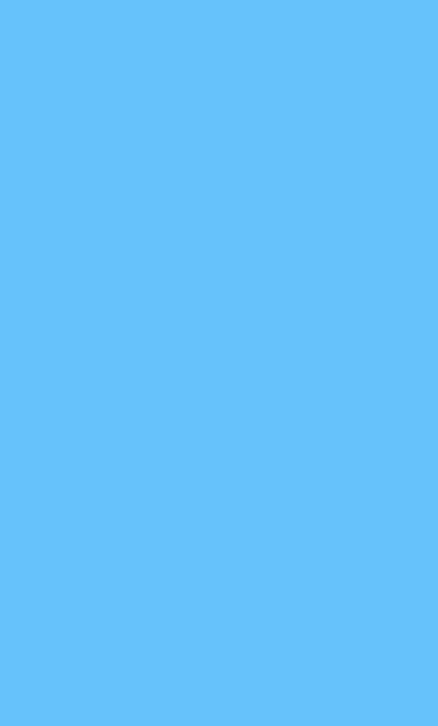
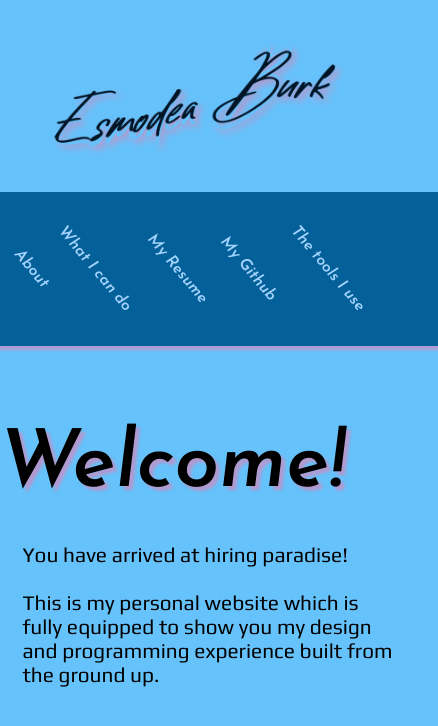
Before and after one commit to esmodea/MyPortfolio, a React (Create React App) app in the folder portfolio-fe/: page /about in a window 390 px wide. Before the commit this address had no page. Shown: the top 726 px of the page, 438 px wide, since content can reach past the window. Built offline with nearby package versions, Linux system fonts and the light colour scheme.

Commit message:
Completed welcome article and stylings, reconfigured NavBar functionality for mobile ease of access

```diff
--- a/portfolio-fe/src/App.css
+++ b/portfolio-fe/src/App.css
@@ -1,11 +1,20 @@
 @import url('https://fonts.googleapis.com/css2?family=Josefin+Sans:ital,wght@1,600&family=Open+Sans:wght@300;400;500;600;700;800&family=Play:wght@400;700&family=Source+Code+Pro:wght@300;400&display=swap');
 
-* {
+.main-logo, .logo-container, .nav-link {
     transition: 0.5s;
 }
 
+.page-container{
+    width: 100vw;
+    height: max-content;
+    display: flex;
+    flex-direction: column;
+    justify-content: flex-start;
+    align-items: center;
+}
+
 .main-logo{
-    filter: drop-shadow(4px 4px 3px rgb(0 0 0 / 0.5));
+    filter: drop-shadow(4px 4px 3px rgb(251 116 166 / 0.5));
 }
 
 .logo-container{
@@ -30,7 +39,7 @@
 
 .logo-container.selected{
     background-color: #0690E6;
-    box-shadow: 4px 4px 5px rgb(0 0 0 / 0.5);
+    box-shadow: 4px 4px 5px rgb(251 116 166 / 0.5);
 }
 
 .logo-container.selected:hover{
@@ -41,7 +50,6 @@
 .nav{
     display: flex;
     width: 100vw;
-    transition: 0s;
     align-items: center;
 }
 
@@ -54,8 +62,7 @@
     height: fit-content;
     padding: .5rem 3rem .5rem 3rem;
     border-radius: 1.3rem 0rem 0rem 1.3rem;
-    transition: 0s;
-    box-shadow: 4px 4px 3px rgb(0 0 0 / 0.5);
+    box-shadow: 4px 4px 3px rgb(251 116 166 / 0.5);
 }
 
 .nav-link{
@@ -97,14 +104,41 @@
 .article-bg{
     background-image: url(./features/assets/logo-bg.svg);
     mask-image: url(./features/assets/logo-transparency.png);
-    filter: drop-shadow(4px 4px 3px rgb(0 0 0 / 0.5));
-    height: 563px;
-    width: 900px;
+    filter: drop-shadow(4px 4px 3px rgb(251 116 166 / 0.5));
+    height: 625px;
+    width: 1000px;
+}
+
+.welcome{
+    width: 100vw;
+    display: flex;
+    justify-content: space-between;
+}
+
+.welcome-title{
+    font-size: 10rem;
+    font-family: 'Josefin Sans', Tahoma, Verdana, sans-serif;
+    text-shadow: 4px 4px 3px rgb(251 116 166 / 0.5);
+    margin-left: 2vw;
+}
+
+.article-text{
+    font-size: 2rem;
+    width: 47rem;
+    margin-left: 4vw;
+    font-family: 'Play', 'Lucida Sans', 'Lucida Sans Regular', 'Lucida Grande', 'Lucida Sans Unicode', Geneva, Verdana, sans-serif;
 }
 
 @media screen and (max-width: 1525px) {
     .nav-link{
         font-size: x-large;
+    }
+    .article-text{
+        font-size: 1.5rem;
+    }
+    .welcome-title{
+        margin-top: 8rem;
+        font-size: 8rem;
     }
 }
 
@@ -113,13 +147,24 @@
         rotate: 30deg;
         margin-left: -5vw;
         margin-right: -5vw;
-        margin-top: 8.5vh;
-        margin-bottom: 8vh;
+        margin-top: 3rem;
+        margin-bottom: 3rem;
     }
     .link-container{
         height: max-content;
         align-items: top;
         border-radius: 5rem 0rem 0rem 5rem;
+    }
+    .article-text{
+        font-size: 1.3rem;
+        margin-top: -2rem;
+        width: 30rem;
+    }
+    .welcome-title{
+        font-size: 6rem;
+    }
+    .article-bg{
+        flex: 1 1 auto;
     }
 }
 
@@ -129,6 +174,7 @@
         transition: .1s;
     }
     .nav-link{
+        padding: .8rem .7rem;
         rotate: 30deg;
         margin-left: -2rem;
         margin-right: -2rem;
@@ -148,6 +194,31 @@
     .nav-link{
         rotate: 50deg;
         font-size: medium;
-        padding: 0rem .5rem;
+        transition: .2s;
+    }
+    .article-text{
+        width: 95vw;
+        padding: 1rem;
+    }
+    .welcome-title{
+        font-size: 5rem;
+    }
+    .welcome{
+        flex-direction: column;
+        align-items: center;
+        margin-left: 2.5vw;
+        margin-top: -3rem;
+    }
+    .article-bg{
+        display: none;
     }
 }
+
+@media screen and (max-height: 700px) {
+    .logo-container{
+        display: none;
+    }
+    .welcome{
+        margin-top: -7rem;
+    }
+}
--- a/portfolio-fe/src/App.js
+++ b/portfolio-fe/src/App.js
@@ -1,13 +1,13 @@
 import React from 'react';
 import LandingPage from './features/components/LandingPage/LandingPage';
 import './App.css';
-import { Route, Routes } from 'react-router-dom'
+import { Route, Routes, Navigate } from 'react-router-dom'
 
 function App() {
   return (
     <Routes>
-      <Route exact path='/' element={<LandingPage />}/>
-      <Route path='/portfolio' element={<LandingPage />}/>
+      <Route exact path='/' element={<Navigate to='/about' />}/>
+      <Route path='/about' element={<LandingPage />}/>
     </Routes>
   );
 }
--- a/portfolio-fe/src/features/components/LandingPage/LandingPage.js
+++ b/portfolio-fe/src/features/components/LandingPage/LandingPage.js
@@ -5,8 +5,10 @@ import Welcome from './Welcome';
 const LandingPage = () => {
     return (
         <>
-            <NavBar />
-            <Welcome />
+            <div className="page-container">
+                <NavBar />
+                <Welcome />
+            </div>
         </>
     )
 }
--- a/portfolio-fe/src/features/components/LandingPage/Welcome.js
+++ b/portfolio-fe/src/features/components/LandingPage/Welcome.js
@@ -7,7 +7,7 @@ const WelcomeTxt = () => {
             <div className='welcome'>
                 <div className='welcome-art'>
                     <h1 className='welcome-title'>Welcome!</h1>
-                    <article className='article-text'>You have arrived at hiring paradise! <br/> This is my personal website which is fully equipped to show you my design and programming experience built from the ground up.</article>
+                    <article className='article-text'>You have arrived at hiring paradise! <br/> <br/> This is my personal website which is fully equipped to show you my design and programming experience built from the ground up.</article>
                 </div>
                 <div className='article-bg'>
                 </div>
--- a/portfolio-fe/src/features/components/common/NavBar.js
+++ b/portfolio-fe/src/features/components/common/NavBar.js
@@ -15,7 +15,7 @@ const NavBar = () => {
     return (
         <>
             <div className='nav'>
-                <Link onClick={() => {handleSelection(0)}} to={'/'} className={`logo-container ${state.selectedPage === 0 ? ' selected' : ''}`}>
+                <Link onClick={() => {handleSelection(1)}} to={'/'} className={`logo-container`}>
                     <img
                       className='main-logo'
                       src={logo}
@@ -25,11 +25,11 @@ const NavBar = () => {
                     />
                 </Link>
                 <div className='link-container'>
-                    <Link className={`nav-link ${state.selectedPage === 1 ? ' selected' : ''}`} onClick={() => {handleSelection(1)}} to={'/portfolio'}> About </Link>
-                    <Link className={`nav-link ${state.selectedPage === 2 ? ' selected' : ''}`} onClick={() => {handleSelection(2)}} to={'/portfolio'}> What I can do </Link>
-                    <Link className={`nav-link ${state.selectedPage === 3 ? ' selected' : ''}`} onClick={() => {handleSelection(3)}} to={'/portfolio'}> My Resume </Link>
-                    <Link className={`nav-link ${state.selectedPage === 4 ? ' selected' : ''}`} onClick={() => {handleSelection(4)}} to={'/portfolio'}> My Github </Link>
-                    <Link className={`nav-link ${state.selectedPage === 5 ? ' selected' : ''}`} onClick={() => {handleSelection(5)}} to={'/portfolio'}> The tools I use </Link>
+                    <Link className={`nav-link ${state.selectedPage === 1 ? ' selected' : ''}`} onClick={() => {handleSelection(1)}} to={'/about'}> About </Link>
+                    <Link className={`nav-link ${state.selectedPage === 2 ? ' selected' : ''}`} onClick={() => {handleSelection(2)}} to={'/about'}> What I can do </Link>
+                    <Link className={`nav-link ${state.selectedPage === 3 ? ' selected' : ''}`} onClick={() => {handleSelection(3)}} to={'/about'}> My Resume </Link>
+                    <Link className={`nav-link ${state.selectedPage === 4 ? ' selected' : ''}`} onClick={() => {handleSelection(4)}} to={'/about'}> My Github </Link>
+                    <Link className={`nav-link ${state.selectedPage === 5 ? ' selected' : ''}`} onClick={() => {handleSelection(5)}} to={'/about'}> The tools I use </Link>
                 </div>
             </div>
         </>
```
Also changed, not shown: portfolio-fe/src/features/assets/logo-bg.svg.
